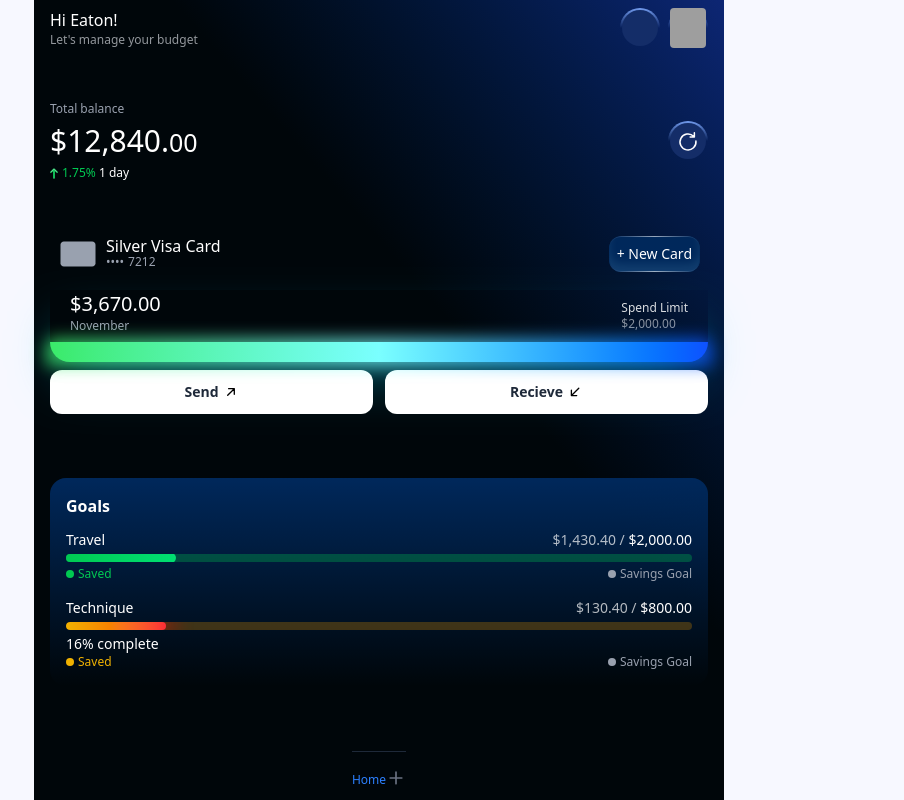
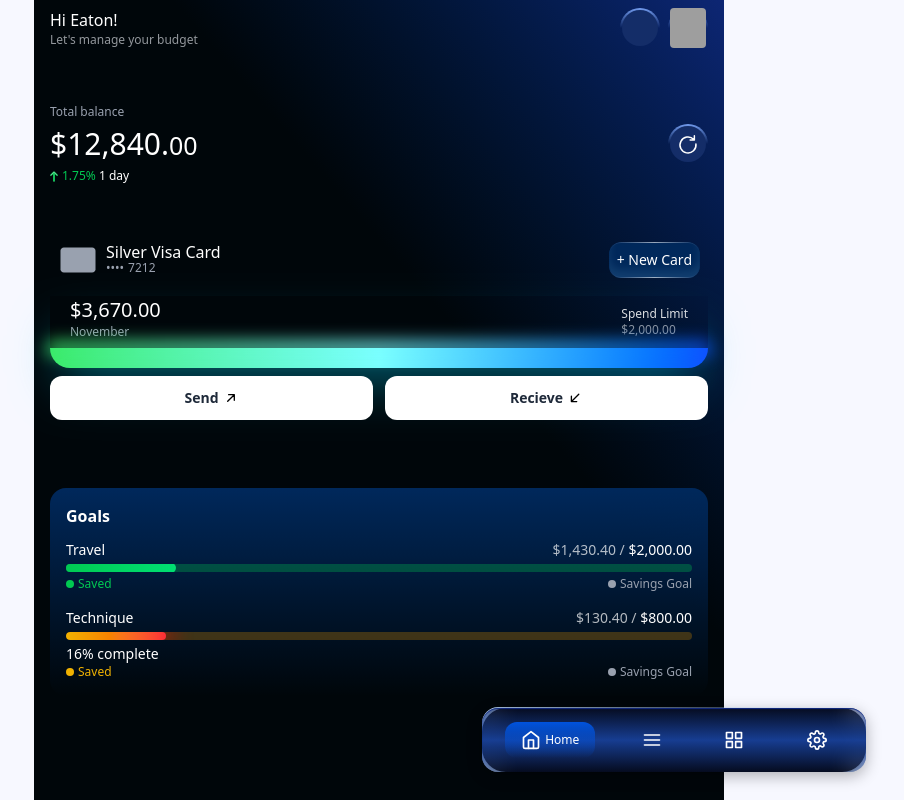
Before and after one commit to shaikhjunaid775/ripple.v1, a React (Vite) app: page /dashboard in a window 1280 px wide. Shown: the whole page, without its empty margins (261-1165 px from the left). Built offline with nearby package versions, Linux system fonts and the light colour scheme; grey boxes are pictures that could not be loaded.

Commit message:
finishing

```diff
--- a/src/App.jsx
+++ b/src/App.jsx
@@ -2,6 +2,7 @@ import { BrowserRouter as Router, Routes, Route } from "react-router-dom";
 import "./App.css";
 import Onboard from "./pages/Onboard";
 import Dashboard from "./pages/Dashboard";
+import Footer from "./component/Footer";
 
 function App() {
   return (
@@ -10,6 +11,7 @@ function App() {
         <Route path="/" element={<Onboard />} />
         <Route path="/dashboard" element={<Dashboard />} />
       </Routes>
+      <Footer />
     </Router>
   );
 }
--- a/src/assets/css/style.css
+++ b/src/assets/css/style.css
@@ -15,9 +15,9 @@
   display: flex;
   justify-content: center;
   align-items: center;
-  position: absolute;
-  top: calc(50% - 50px);
-  left: calc(50% - 70px);
+  /* position: absolute; */
+  /* top: calc(50% - 50px);
+  left: calc(50% - 70px); */
   width: 160px;
   height: 160px;
   border-radius: 50%;
--- /dev/null
+++ b/src/component/Footer.jsx
@@ -0,0 +1,103 @@
+import React from "react";
+import { Link } from "react-router-dom";
+
+function Footer() {
+  // Local navigation data
+  const navItems = [
+    {
+      id: "home",
+      to: "/",
+      icon: <path d="M3 9l9-7 9 7v11a2 2 0 0 1-2 2H5a2 2 0 0 1-2-2z"></path>,
+      iconExtra: <polyline points="9 22 9 12 15 12 15 22"></polyline>,
+      label: "Home",
+      active: true
+    },
+    {
+      id: "menu",
+      to: "/menu",
+      icon: (
+        <>
+          <line x1="3" y1="12" x2="21" y2="12"></line>
+          <line x1="3" y1="6" x2="21" y2="6"></line>
+          <line x1="3" y1="18" x2="21" y2="18"></line>
+        </>
+      ),
+      label: "Menu",
+      active: false
+    },
+    {
+      id: "apps",
+      to: "/apps",
+      icon: (
+        <>
+          <rect x="3" y="3" width="7" height="7"></rect>
+          <rect x="14" y="3" width="7" height="7"></rect>
+          <rect x="14" y="14" width="7" height="7"></rect>
+          <rect x="3" y="14" width="7" height="7"></rect>
+        </>
+      ),
+      label: "Apps",
+      active: false
+    },
+    {
+      id: "settings",
+      to: "/settings",
+      icon: (
+        <>
+          <circle cx="12" cy="12" r="3"></circle>
+          <path d="M19.4 15a1.65 1.65 0 0 0 .33 1.82l.06.06a2 2 0 0 1 0 2.83 2 2 0 0 1-2.83 0l-.06-.06a1.65 1.65 0 0 0-1.82-.33 1.65 1.65 0 0 0-1 1.51V21a2 2 0 0 1-2 2 2 2 0 0 1-2-2v-.09A1.65 1.65 0 0 0 9 19.4a1.65 1.65 0 0 0-1.82.33l-.06.06a2 2 0 0 1-2.83 0 2 2 0 0 1 0-2.83l.06-.06a1.65 1.65 0 0 0 .33-1.82 1.65 1.65 0 0 0-1.51-1H3a2 2 0 0 1-2-2 2 2 0 0 1 2-2h.09A1.65 1.65 0 0 0 4.6 9a1.65 1.65 0 0 0-.33-1.82l-.06-.06a2 2 0 0 1 0-2.83 2 2 0 0 1 2.83 0l.06.06a1.65 1.65 0 0 0 1.82.33H9a1.65 1.65 0 0 0 1-1.51V3a2 2 0 0 1 2-2 2 2 0 0 1 2 2v.09a1.65 1.65 0 0 0 1 1.51 1.65 1.65 0 0 0 1.82-.33l.06-.06a2 2 0 0 1 2.83 0 2 2 0 0 1 0 2.83l-.06.06a1.65 1.65 0 0 0-.33 1.82V9a1.65 1.65 0 0 0 1.51 1H21a2 2 0 0 1 2 2 2 2 0 0 1-2 2h-.09a1.65 1.65 0 0 0-1.51 1z"></path>
+        </>
+      ),
+      label: "Settings",
+      active: false
+    }
+  ];
+
+  return (
+    <div className="flex items-center justify-center fixed bottom-0 w-full px-4 py-3">
+      <div className="flex items-center justify-between w-full pt-[1px] mx-auto my-4 max-w-sm rounded-2xl bg-gradient-to-tr from-blue-200 from-45% ">
+        <div className="w-full bg-black rounded-3xl">
+          <div
+            className=" flex justify-around items-center w-full max-w-md h-16 px-2 rounded-2xl bg-blueLight backdrop-blur-md shadow-lg"
+            style={{
+              background:
+                "linear-gradient(to bottom, rgba(30,64,175,0.18), rgba(37,99,235,0.62), rgba(30,64,175,0.18))",
+              boxShadow:
+                "0 4px 15px rgba(0, 0, 0, 0.3), inset 0 1px 1px #112a83"
+            }}
+          >
+            {navItems.map((item) => (
+              <Link
+                key={item.id}
+                to={item.to}
+                className={`flex items-center justify-center gap-1 px-4 py-2 text-white ${
+                  item.active
+                    ? "rounded-xl bg-gradient-to-b from-buttonBlue"
+                    : ""
+                }`}
+              >
+                <svg
+                  xmlns="http://www.w3.org/2000/svg"
+                  className="w-5 h-5"
+                  viewBox="0 0 24 24"
+                  fill="none"
+                  stroke="currentColor"
+                  strokeWidth="2"
+                  strokeLinecap="round"
+                  strokeLinejoin="round"
+                >
+                  {item.icon}
+                  {item.iconExtra}
+                </svg>
+                {/* Only render the label span if the item is active */}
+                {item.active && <span className="text-xs">{item.label}</span>}
+              </Link>
+            ))}
+          </div>
+        </div>
+      </div>
+    </div>
+  );
+}
+
+export default Footer;
--- a/src/pages/Dashboard.jsx
+++ b/src/pages/Dashboard.jsx
@@ -5,7 +5,7 @@ function Dashboard() {
   const percentFilled = 16; // Percentage filled
   return (
     <>
-      <div className="flex flex-col items-center justify-between h-screen bg-gradient-to-bl from-blueLight from-[-5%]  to-blueDark to-[40%]    text-white p-2 px-4">
+      <div className="flex flex-col items-center justify-between h-screen bg-gradient-to-bl from-blueLight from-[-5%]  to-blueDark to-[40%]    text-white p-2 px-4 pb-20">
         {/* Header */}
         <div className="flex justify-between items-center mb-3 w-full">
           <div>
@@ -185,8 +185,10 @@ function Dashboard() {
               </div>
             </div>
             <div class="relative ">
-              <div class="absolute -inset-1 rounded-t-lg rounded-b-none bg-gradient-to-r from-[#3aea69] via-[#7affff] to-[#0f51ff] opacity-75 blur"></div>
-              <div class="relative flex h-5 w-full items-center justify-center rounded-b-3xl rounded-t-none bg-gradient-to-r from-[#3aea69] via-[#7affff] to-[#0f51ff] text-slate-300"></div>
+              <div class="relative flex h-5 w-full items-center justify-center rounded-b-3xl rounded-t-none bg-gradient-to-r from-[#3aea69] via-[#7affff] to-[#0f51ff] text-slate-300">
+              <div class="absolute -inset-1 rounded-t-lg rounded-b-none bg-gradient-to-r from-[#3aea69] via-[#7affff] to-[#0f51ff] opacity-75 blur h-4 -top-2"></div>
+              </div>
+
             </div>
           </div>
 
@@ -252,7 +254,7 @@ function Dashboard() {
                     transform: "scale(1.2)",
                     top: "-1px",
                     bottom: "-1px",
-                    left: "0",
+                    left: "0"
                   }}
                 ></div>
                 <div
@@ -291,7 +293,7 @@ function Dashboard() {
                     transform: "scale(1.2)",
                     top: "-1px",
                     bottom: "-1px",
-                    left: "0",
+                    left: "0"
                   }}
                 ></div>
 
@@ -319,38 +321,6 @@ function Dashboard() {
             </div>
           </div>
         </div>
-
-        {/* Bottom Navigation */}
-        <div className="flex justify-between pt-4 border-t border-gray-800">
-          <button className="flex flex-col items-center text-blue-500">
-            <span className="text-xs mt-1">Home</span>
-          </button>
-          <button className="flex flex-col items-center text-gray-500">
-            <span className="text-xs mt-1"></span>
-          </button>
-          <button className="flex flex-col items-center text-gray-500">
-            <div className="w-5 h-5 flex items-center justify-center">
-              <svg
-                viewBox="0 0 24 24"
-                width="20"
-                height="20"
-                stroke="currentColor"
-                fill="none"
-              >
-                <path
-                  d="M12 5v14M5 12h14"
-                  strokeWidth="2"
-                  strokeLinecap="round"
-                  strokeLinejoin="round"
-                />
-              </svg>
-            </div>
-            <span className="text-xs mt-1"></span>
-          </button>
-          <button className="flex flex-col items-center text-gray-500">
-            <span className="text-xs mt-1"></span>
-          </button>
-        </div>
       </div>
     </>
   );
--- a/src/pages/Onboard.jsx
+++ b/src/pages/Onboard.jsx
@@ -66,7 +66,7 @@ function Onboard() {
           </div>
 
           {/* Main Content */}
-          <div className="flex flex-col items-center text-center mb-24">
+          <div className="flex flex-col items-center text-center mb-8">
             <h1 className="text-[2.75rem] leading-none font-bold mb-2  bg-gradient-to-r from-[#6074ad] from-[-40px] via-white via-[30%] to-[#6074ad] to-[160%] text-transparent bg-clip-text">
               Take Control of
               <br />
```
